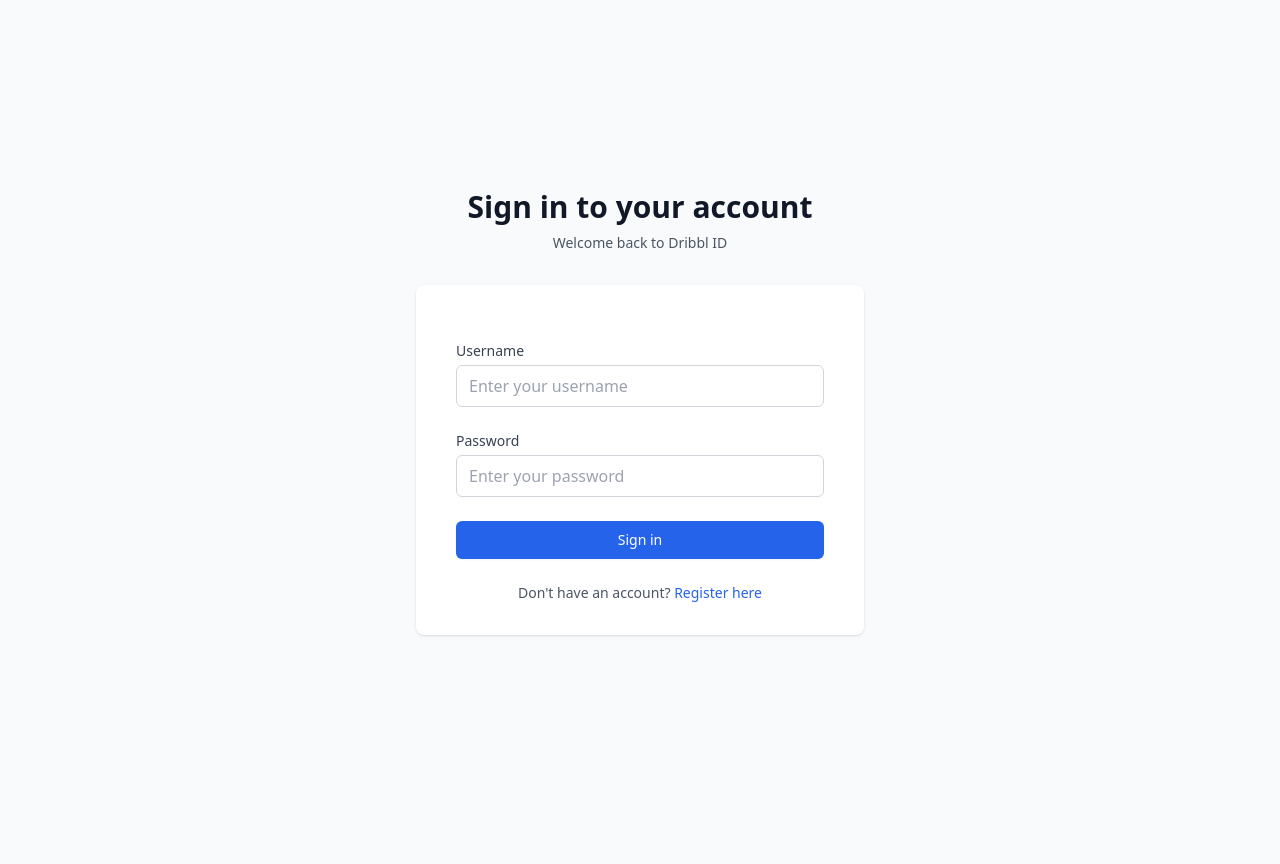
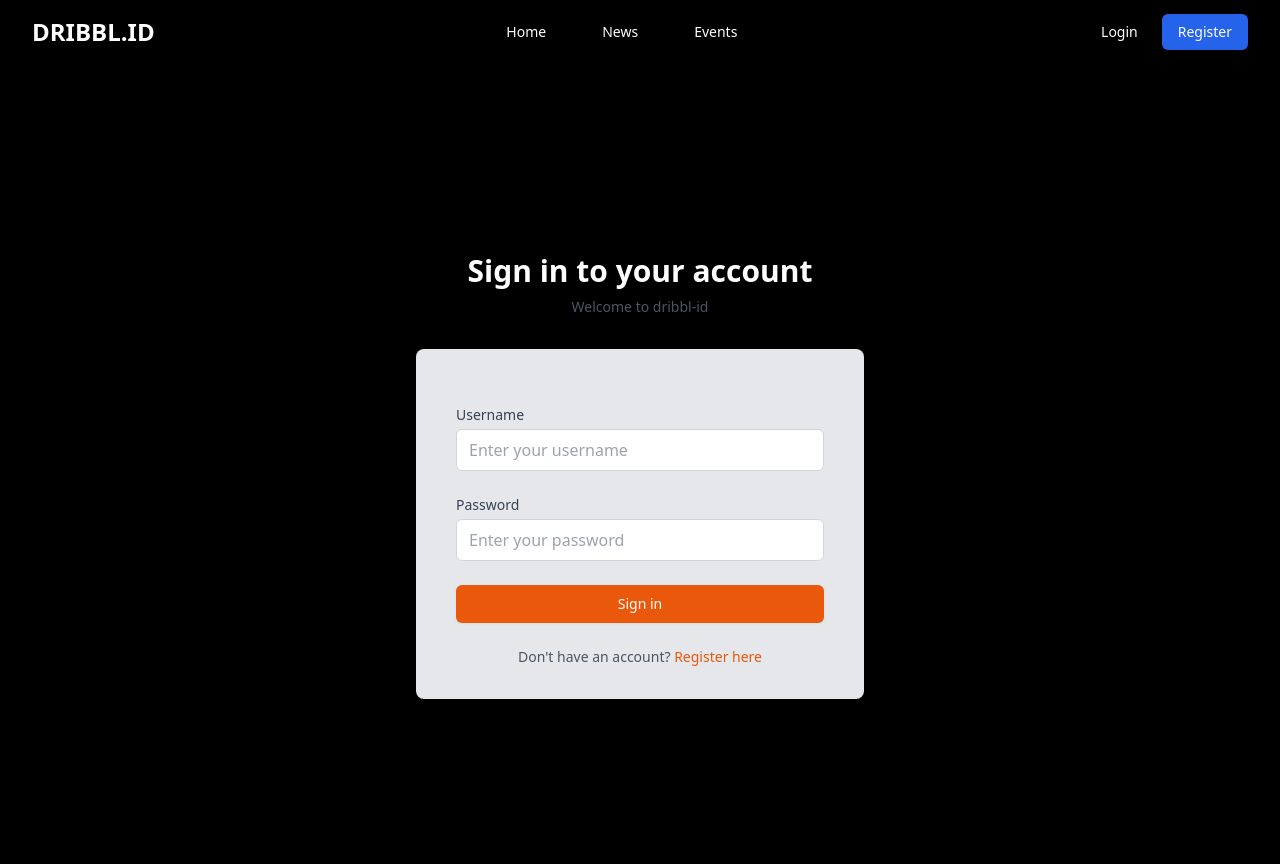
Before and after one commit to D05-2025/dribbl-id, a Django app: page /auth/login/ in a window 1280 px wide. Before the commit the page ends 636 px from the top, so only its background shows below. Run offline with Django 5.2, Linux system fonts and the light colour scheme; some libraries are stand-ins or nearby versions.

Commit message:
Alhamdulillah udah berbentuk

```diff
--- a/authentication/templates/login.html
+++ b/authentication/templates/login.html
@@ -6,18 +6,18 @@
 {% endblock meta %}
 
 {% block content %}
-<div class="min-h-screen bg-gray-50 flex flex-col justify-center py-12 sm:px-6 lg:px-8">
+<div class="min-h-screen bg-black flex flex-col justify-center py-12 sm:px-6 lg:px-8">
   <div class="sm:mx-auto sm:w-full sm:max-w-md">
-    <h2 class="mt-6 text-center text-3xl font-bold text-gray-900">
+    <h2 class="mt-6 text-center text-3xl font-bold text-white">
       Sign in to your account
     </h2>
     <p class="mt-2 text-center text-sm text-gray-600">
-      Welcome back to Dribbl ID
+      Welcome to dribbl-id
     </p>
   </div>
 
   <div class="mt-8 sm:mx-auto sm:w-full sm:max-w-md">
-    <div class="bg-white py-8 px-4 shadow sm:rounded-lg sm:px-10">
+    <div class="bg-gray-200 py-8 px-4 shadow sm:rounded-lg sm:px-10">
       <!-- Messages -->
       {% if messages %}
         {% for message in messages %}
@@ -40,7 +40,7 @@
           <label for="username" class="block text-sm font-medium text-gray-700">Username</label>
           <div class="mt-1">
             <input id="username" name="username" type="text" required
-                   class="appearance-none block w-full px-3 py-2 border border-gray-300 rounded-md placeholder-gray-400 focus:outline-none focus:ring-blue-500 focus:border-blue-500"
+                   class="appearance-none block w-full px-3 py-2 border border-gray-300 rounded-md placeholder-gray-400 focus:outline-none focus:ring-orange-500 focus:border-orange-500"
                    placeholder="Enter your username">
           </div>
         </div>
@@ -49,14 +49,14 @@
           <label for="password" class="block text-sm font-medium text-gray-700">Password</label>
           <div class="mt-1">
             <input id="password" name="password" type="password" required
-                   class="appearance-none block w-full px-3 py-2 border border-gray-300 rounded-md placeholder-gray-400 focus:outline-none focus:ring-blue-500 focus:border-blue-500"
+                   class="appearance-none block w-full px-3 py-2 border border-gray-300 rounded-md placeholder-gray-400 focus:outline-none focus:ring-orange-500 focus:border-orange-500"
                    placeholder="Enter your password">
           </div>
         </div>
 
         <div>
           <button type="submit"
-                  class="w-full flex justify-center py-2 px-4 border border-transparent rounded-md shadow-sm text-sm font-medium text-white bg-blue-600 hover:bg-blue-700 focus:outline-none focus:ring-2 focus:ring-offset-2 focus:ring-blue-500">
+                  class="w-full flex justify-center py-2 px-4 border border-transparent rounded-md shadow-sm text-sm font-medium text-white bg-orange-600 hover:bg-orange-700 focus:outline-none focus:ring-2 focus:ring-offset-2 focus:ring-orange-500">
             Sign in
           </button>
         </div>
@@ -65,7 +65,7 @@
       <div class="mt-6 text-center">
         <p class="text-sm text-gray-600">
           Don't have an account?
-          <a href="{% url 'register' %}" class="font-medium text-blue-600 hover:text-blue-500">
+          <a href="{% url 'register' %}" class="font-medium text-orange-600 hover:text-orange-500">
             Register here
           </a>
         </p>
--- a/authentication/templates/register.html
+++ b/authentication/templates/register.html
@@ -6,7 +6,7 @@
 {% endblock meta %}
 
 {% block content %}
-<div class="min-h-screen bg-gray-50 flex flex-col justify-center py-12 sm:px-6 lg:px-8">
+<div class="min-h-screen bg-black flex flex-col justify-center py-12 sm:px-6 lg:px-8">
   <div class="sm:mx-auto sm:w-full sm:max-w-md">
     <h2 class="mt-6 text-center text-3xl font-bold text-gray-900">
       Create your account
--- a/authentication/views.py
+++ b/authentication/views.py
@@ -44,10 +44,10 @@ def login_user(request):
                 request.session['username'] = user.username
                 request.session['role'] = user.role
 
-                # Update last_login
-                user.save()  # AbstractBaseUser handle last_login automatically
+                user.save()
 
-                response = HttpResponseRedirect(reverse("main:show_main"))
+                # PERBAIKAN: Redirect ke home page
+                response = HttpResponseRedirect(reverse("home:show_main"))  # ← Ini yang benar
                 response.set_cookie('last_login', str(datetime.datetime.now()))
                 return response
             else:
@@ -58,8 +58,8 @@ def login_user(request):
     return render(request, 'login.html')
 
 def logout_user(request):
-    # Hapus session
     request.session.flush()
-    response = HttpResponseRedirect(reverse('login'))
+    # PERBAIKAN: Redirect ke home page setelah logout
+    response = HttpResponseRedirect(reverse('home:show_main'))
     response.delete_cookie('last_login')
     return response
--- a/dribbl_id/settings.py
+++ b/dribbl_id/settings.py
@@ -43,7 +43,12 @@ INSTALLED_APPS = [
     'django.contrib.staticfiles',
     'authentication',
     'news',
+    'home',
 ]
+
+LOGIN_REDIRECT_URL = '/'
+LOGOUT_REDIRECT_URL = '/'
+LOGIN_URL = '/auth/login/'
 
 MIDDLEWARE = [
     'django.middleware.security.SecurityMiddleware',
--- a/dribbl_id/urls.py
+++ b/dribbl_id/urls.py
@@ -21,5 +21,5 @@ urlpatterns = [
     path('admin/', admin.site.urls),
     path('news/', include('news.urls')),
     path('auth/', include('authentication.urls')),
-    path('', include('news.urls')),
+    path('', include('home.urls')),
 ]
--- a/home/urls.py
+++ b/home/urls.py
@@ -1,7 +1,7 @@
 from django.urls import path
 from home.views import show_main
 
-app_name = 'main'
+app_name = 'home'
 
 urlpatterns = [
     path('', show_main, name='show_main'),
--- a/news/templates/news_page.html
+++ b/news/templates/news_page.html
@@ -7,11 +7,11 @@
 
 {% block content %}
 {% include 'navbar.html' %}
-<div class="bg-gray-50 w-full pt-16 min-h-screen">
+<div class="bg-black w-full pt-16 min-h-screen">
   <div class="max-w-7xl mx-auto px-4 sm:px-6 lg:px-8 py-8">
     <!-- Header Section -->
     <div class="mb-8">
-      <h1 class="text-3xl font-bold text-gray-900 mb-2">Basketball News</h1>
+      <h1 class="text-3xl font-bold text-white mb-2">Basketball News</h1>
       <p class="text-gray-600">Stay updated with the latest basketball stories and analysis</p>
     </div>
 
@@ -235,7 +235,7 @@ function buildNewsCardElement(item) {
     const article = document.createElement('article');
     article.className = 'bg-white rounded-lg border border-gray-200 hover:shadow-lg transition-shadow duration-300 overflow-hidden flex flex-col h-full';
 
-    const linkDetail = `{% url 'news:show_news' '00000000-0000-0000-0000-000000000000' %}`.replace('00000000-0000-0000-0000-000000000000', item.id);
+    const linkDetail = `{% url 'news:show_news_detail' '00000000-0000-0000-0000-000000000000' %}`.replace('00000000-0000-0000-0000-000000000000', item.id);
     const linkEdit = `{% url 'news:edit_news_entry_ajax' '00000000-0000-0000-0000-000000000000' %}`.replace('00000000-0000-0000-0000-000000000000', item.id);
     const linkDelete = `{% url 'news:delete_news_ajax' '00000000-0000-0000-0000-000000000000' %}`.replace('00000000-0000-0000-0000-000000000000', item.id);
 
--- a/news/urls.py
+++ b/news/urls.py
@@ -1,12 +1,13 @@
 from django.urls import path
-from news.views import show_json, show_json_by_id, add_news_entry_ajax, edit_news_entry_ajax, delete_news_ajax, show_news_page
+from news.views import show_json, show_json_by_id, add_news_entry_ajax, edit_news_entry_ajax, delete_news_ajax, show_news_page, show_news_detail
 
 app_name = 'news'
 urlpatterns = [
-    path('', show_news_page, name='main'),
+    path('', show_news_page, name='show_news_page'),
     path('json/', show_json, name='show_json'),
     path('json/<uuid:id>/', show_json_by_id, name='show_json_by_id'),
     path('add/', add_news_entry_ajax, name='add_news_entry_ajax'),
     path('edit/<uuid:id>/', edit_news_entry_ajax, name='edit_news_entry_ajax'),
     path('delete/<uuid:id>/', delete_news_ajax, name='delete_news_ajax'),
+    path('<uuid:news_id>/', show_news_detail, name='show_news_detail'),
 ]
--- a/templates/base.html
+++ b/templates/base.html
@@ -9,8 +9,12 @@
     <script src="https://cdn.jsdelivr.net/npm/dompurify@3.0.5/dist/purify.min.js"></script>
     <link rel="stylesheet" href="{% static 'css/global.css' %}"/>
   </head>
-  <body>
-    {% block content %}
-    {% endblock %}
+  <body class="bg-black">  <!-- GANTI DI SINI -->
+    {% include 'navbar.html' %}
+
+    <div class="pt-16">
+      {% block content %}
+      {% endblock %}
+    </div>
   </body>
 </html>
--- a/templates/navbar.html
+++ b/templates/navbar.html
@@ -0,0 +1,135 @@
+<!-- templates/navbar.html -->
+<nav id="navbar"
+     class="fixed top-0 left-0 right-0 bg-transparent backdrop-blur-md z-50 transition-all duration-500 border-b border-transparent">
+    <div class="max-w-7xl mx-auto px-4 sm:px-6 lg:px-8">
+        <div class="flex justify-between items-center h-16">
+            <!-- Logo -->
+            <div class="flex-shrink-0">
+                <a href="{% url 'home:show_main' %}"
+                   class="text-2xl font-bold text-white hover:text-blue-300 transition duration-300">
+                    DRIBBL.ID
+                </a>
+            </div>
+
+            <!-- Navigation Links - Center -->
+            <div class="hidden md:flex items-center space-x-8">
+                <a href="{% url 'home:show_main' %}"
+                   class="text-white hover:text-blue-300 px-3 py-2 text-sm font-medium transition duration-300 relative group">
+                    Home
+                    <span class="absolute bottom-0 left-0 w-0 h-0.5 bg-blue-400 transition-all duration-300 group-hover:w-full"></span>
+                </a>
+                <a href="{% url 'news:show_news_page' %}"
+                   class="text-white hover:text-blue-300 px-3 py-2 text-sm font-medium transition duration-300 relative group">
+                    News
+                    <span class="absolute bottom-0 left-0 w-0 h-0.5 bg-blue-400 transition-all duration-300 group-hover:w-full"></span>
+                </a>
+                <a href="#"
+                   class="text-white hover:text-blue-300 px-3 py-2 text-sm font-medium transition duration-300 relative group">
+                    Events
+                    <span class="absolute bottom-0 left-0 w-0 h-0.5 bg-blue-400 transition-all duration-300 group-hover:w-full"></span>
+                </a>
+            </div>
+
+            <!-- User Menu / Login - Right -->
+            <div class="flex items-center space-x-4">
+                {% if request.session.username %}
+                    <div class="flex items-center space-x-3">
+                        <span class="text-white text-sm font-medium">Hello, {{ request.session.username }}</span>
+                        <form method="POST" action="{% url 'logout' %}" class="inline">
+                            {% csrf_token %}
+                            <button type="submit"
+                                    class="bg-red-500 hover:bg-red-600 text-white px-4 py-2 rounded-md text-sm font-medium transition duration-300">
+                                Logout
+                            </button>
+                        </form>
+                    </div>
+                {% else %}
+                    <div class="flex items-center space-x-3">
+                        <a href="{% url 'login' %}"
+                           class="text-white hover:text-blue-300 px-3 py-2 text-sm font-medium transition duration-300">
+                            Login
+                        </a>
+                        <a href="{% url 'register' %}"
+                           class="bg-blue-600 hover:bg-blue-700 text-white px-4 py-2 rounded-md text-sm font-medium transition duration-300">
+                            Register
+                        </a>
+                    </div>
+                {% endif %}
+            </div>
+
+            <!-- Mobile menu button -->
+            <div class="md:hidden">
+                <button type="button"
+                        class="text-white hover:text-blue-300 focus:outline-none focus:text-blue-400"
+                        onclick="toggleMobileMenu()">
+                    <svg class="h-6 w-6" fill="none" viewBox="0 0 24 24" stroke="currentColor">
+                        <path stroke-linecap="round" stroke-linejoin="round" stroke-width="2"
+                              d="M4 6h16M4 12h16M4 18h16"/>
+                    </svg>
+                </button>
+            </div>
+        </div>
+    </div>
+
+    <!-- Mobile menu -->
+    <div id="mobileMenu" class="md:hidden hidden bg-white/95 backdrop-blur-md border-t border-gray-200">
+        <div class="px-2 pt-2 pb-3 space-y-1">
+            <a href="{% url 'home:show_main' %}"
+               class="text-gray-700 hover:text-blue-600 block px-3 py-2 text-base font-medium border-l-4 border-transparent hover:border-blue-600">
+                Home
+            </a>
+            <a href="{% url 'news:show_news_page' %}"
+               class="text-gray-700 hover:text-blue-600 block px-3 py-2 text-base font-medium border-l-4 border-transparent hover:border-blue-600">
+                News
+            </a>
+            <a href="#"
+               class="text-gray-700 hover:text-blue-600 block px-3 py-2 text-base font-medium border-l-4 border-transparent hover:border-blue-600">
+                Events
+            </a>
+            {% if request.session.username %}
+                <div class="border-t border-gray-200 pt-4 pb-3">
+                    <div class="px-3 text-sm text-gray-500">Hello, {{ request.session.username }}</div>
+                    <form method="POST" action="{% url 'logout' %}">
+                        {% csrf_token %}
+                        <button type="submit"
+                                class="w-full text-left text-red-600 hover:text-red-800 block px-3 py-2 text-base font-medium">
+                            Logout
+                        </button>
+                    </form>
+                </div>
+            {% else %}
+                <div class="border-t border-gray-200 pt-4 pb-3 space-y-2">
+                    <a href="{% url 'login' %}"
+                       class="text-gray-700 hover:text-blue-600 block px-3 py-2 text-base font-medium">
+                        Login
+                    </a>
+                    <a href="{% url 'register' %}"
+                       class="bg-blue-600 hover:bg-blue-700 text-white block px-3 py-2 text-base font-medium rounded-md text-center">
+                        Register
+                    </a>
+                </div>
+            {% endif %}
+        </div>
+    </div>
+</nav>
+
+<script>
+function toggleMobileMenu() {
+    const mobileMenu = document.getElementById('mobileMenu');
+    mobileMenu.classList.toggle('hidden');
+}
+
+// Efek perubahan navbar saat scroll
+window.addEventListener('scroll', () => {
+    const navbar = document.getElementById('navbar');
+    if (window.scrollY > 50) {
+        navbar.classList.add('bg-white', 'shadow-lg', 'border-gray-200');
+        navbar.classList.remove('bg-transparent', 'border-transparent');
+        navbar.querySelectorAll('a').forEach(a => a.classList.replace('text-white', 'text-gray-700'));
+    } else {
+        navbar.classList.add('bg-transparent', 'border-transparent');
+        navbar.classList.remove('bg-white', 'shadow-lg', 'border-gray-200');
+        navbar.querySelectorAll('a').forEach(a => a.classList.replace('text-gray-700', 'text-white'));
+    }
+});
+</script>
```
Also changed, not shown: home/templates/main.html (+130 -3 lines), home/views.py (+8 -4 lines), news/views.py (+7 -0 lines).
